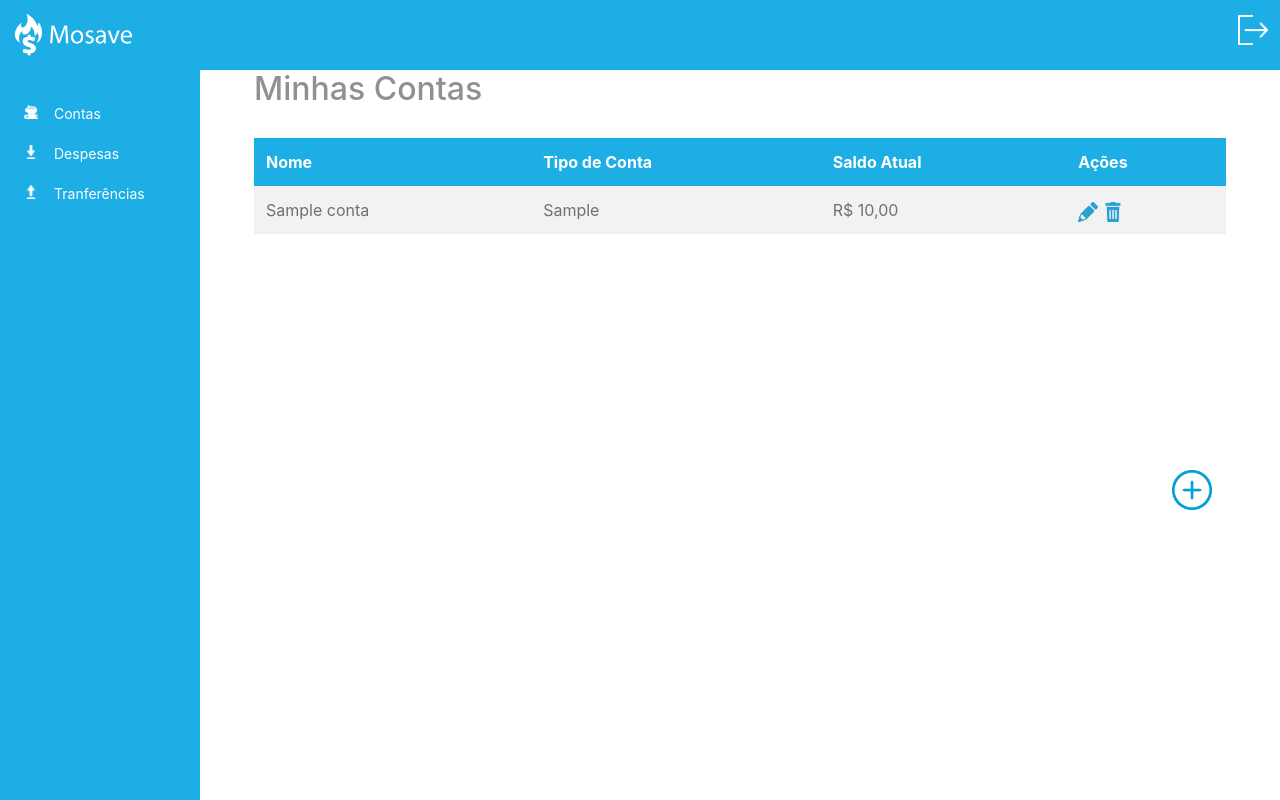
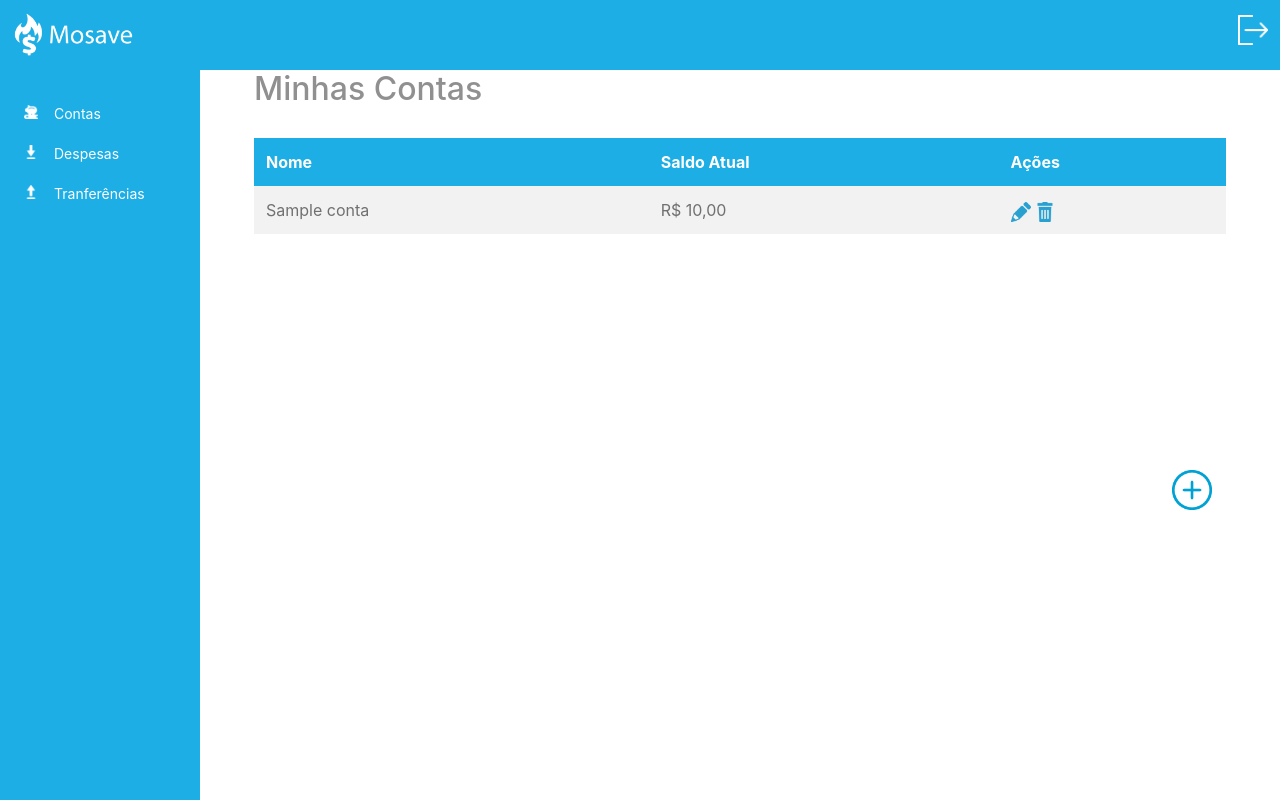
Before and after one commit to AlexSF11/financas, a PHP site: page /financas/contas in a window 1280 px wide. Run offline with PHP 8.4, Linux system fonts and the light colour scheme; the visitor is signed in with stand-in values (Sample User, id 1); tables that the repository leaves empty or names only in its code hold one stand-in row (values such as "Sample post"); some libraries are stand-ins or nearby versions.

Commit message:
Pequenas correções em contas e despesas

```diff
--- a/models/Contas.php
+++ b/models/Contas.php
@@ -9,10 +9,9 @@ class Contas extends model {
 
 		if($sql->rowCount() == 0) {
 
-			$sql = $this->db->prepare("INSERT INTO contas SET id_usuario = :id_usuario, titulo = :titulo, tipo = :tipo, valor = :valor");
+			$sql = $this->db->prepare("INSERT INTO contas SET id_usuario = :id_usuario, titulo = :titulo, valor = :valor");
 			$sql->bindValue(":id_usuario", $_SESSION['fLogin']);
 			$sql->bindValue(":titulo", $titulo);
-			$sql->bindValue(":tipo", $tipo);
 			$sql->bindValue(":valor", $valor);
 			$sql->execute();
 			header("Location: ".URL);
@@ -22,11 +21,10 @@ class Contas extends model {
 	}
 
 	public function edit($id, $titulo, $valor, $tipo) {
-		$sql = $this->db->prepare("UPDATE contas SET titulo = :titulo, valor = :valor, tipo = :tipo WHERE id = :id");
+		$sql = $this->db->prepare("UPDATE contas SET titulo = :titulo, valor = :valor WHERE id = :id");
 		$sql->bindValue(":id", $id);
 		$sql->bindValue(":titulo", $titulo);
 		$sql->bindValue(":valor", $valor);
-		$sql->bindValue(":tipo", $tipo);
 		$sql->execute();
 	}
 
--- a/models/Despesas.php
+++ b/models/Despesas.php
@@ -53,7 +53,7 @@ class Despesas extends model {
 	public function getDespesas() {
 		$array = array();
 
-		$sql = $this->db->prepare("SELECT despesas.descricao, despesas.data, despesas.despesas_valor, contas.titulo FROM despesas INNER JOIN contas ON despesas.id_conta = contas.id WHERE despesas.id_usuario = :id_usuario");
+		$sql = $this->db->prepare("SELECT despesas.id, despesas.descricao, despesas.data, despesas.despesas_valor, contas.titulo FROM despesas INNER JOIN contas ON despesas.id_conta = contas.id WHERE despesas.id_usuario = :id_usuario");
 		$sql->bindValue(":id_usuario", $_SESSION['fLogin']);
 		$sql->execute();
 
--- a/views/abrirconta.php
+++ b/views/abrirconta.php
@@ -16,9 +16,6 @@
 		<span>Saldo Inicial</span><br/><br/>
 		<input type="text" name="valor"  /><br/><br/>
 
-		<span>Tipo de Conta</span><br/><br/>
-		<input type="text" name="tipo" /><br/><br/>
-
 		<input type="submit" value="Adicionar" />
 	</form>
 </body>
--- a/views/contas.php
+++ b/views/contas.php
@@ -10,14 +10,12 @@
 				<tbody>
 					<tr>
 						<th>Nome</th>
-						<th>Tipo de Conta</th>
 						<th>Saldo Atual</th>
 						<th>Ações</th>
 					</tr>
 					<?php foreach($contas as $conta): ?>
 					<tr>
 						<td><?php echo $conta['titulo']; ?></td>
-						<td><?php echo $conta['tipo']; ?></td>
 						<td><?php echo 'R$ '.number_format($conta['valor'], 2, ',', '.'); ?></td>
 						<td>
 						<a href="<?php echo URL; ?>/contas/edit/<?php echo $conta['id']; ?>"><img width="20" src="<?php echo URL; ?>/assets/images/edit.png"></a>
--- a/views/contas_edit.php
+++ b/views/contas_edit.php
@@ -16,9 +16,6 @@
 		Saldo Inicial:<br/>
 		<input type="text" name="valor" value="<?php echo number_format($contas['valor'], 2, ',', '.'); ?>"  /><br/><br/>
 
-		Tipo de Conta:<br/>
-		<input type="text" name="tipo" value="<?php echo $contas['tipo']; ?>" /><br/><br/>
-
 		<input type="submit" value="Salvar" />
 	</form>
 </body>
--- a/views/template.php
+++ b/views/template.php
@@ -1,7 +1,7 @@
 <!DOCTYPE html>
 <html>
 <head>
-	<title>Dashboard - Mosave Personal Finance</title>
+	<title>Finanças Pessoais</title>
 	<link rel="icon" href="<?php echo URL; ?>/assets/images/logo-header.ico" type="image/x-icon" />
 
 	<meta charset="utf-8" />
```
